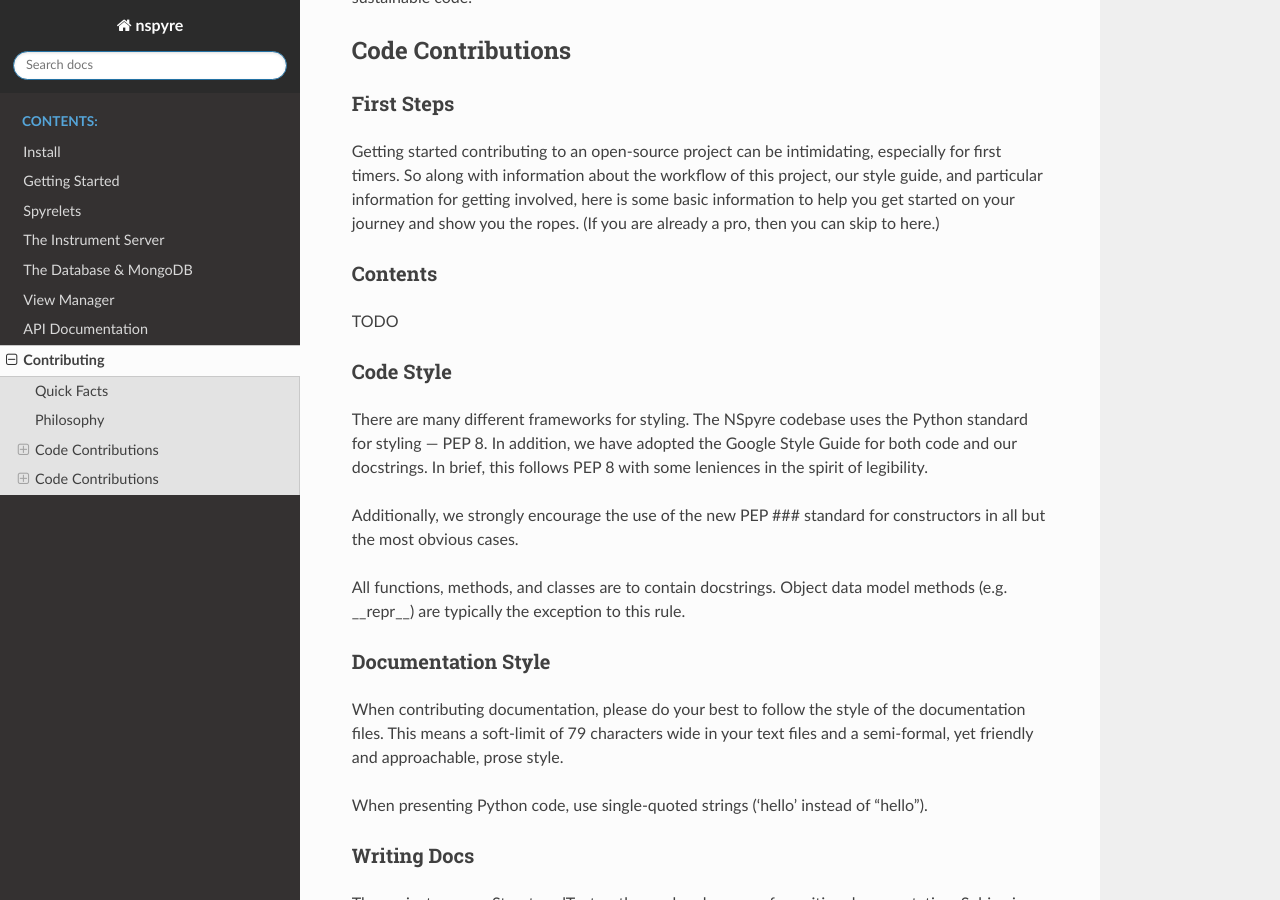
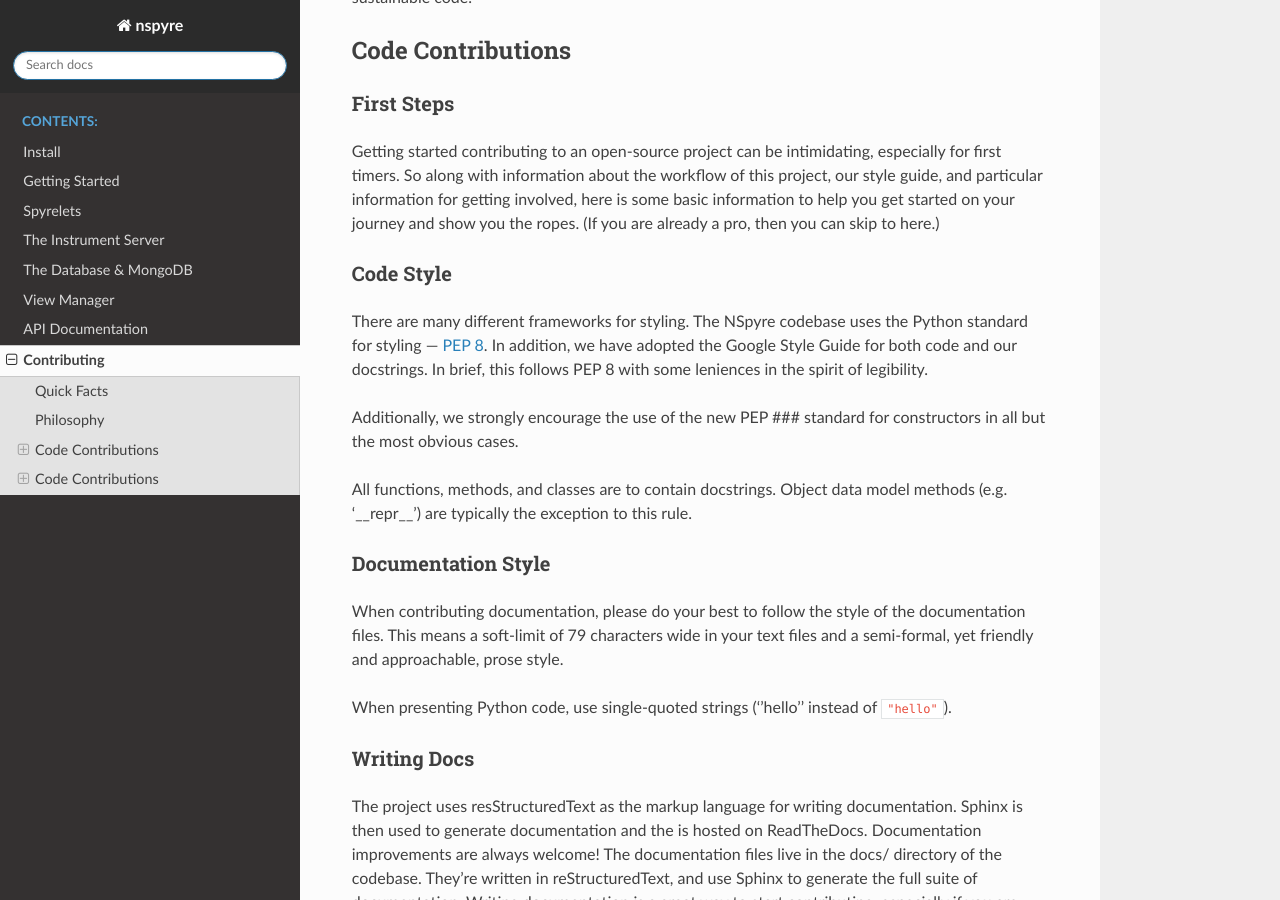
Before and after one commit to nspyre-org/nspyre, a Sphinx documentation site: the page built from docs/contributing.rst, in a window 1280 px wide and 900 px high, scrolled down 1054 px. Built offline with Sphinx 7.4.7 and the Read the Docs theme 2.0.0, drawn with Linux system fonts in a browser that asks for light colours; pages that are not in the unit, such as notebooks, are missing from menus.

Commit message:
Update contributing.rst

```diff
--- a/docs/contributing.rst
+++ b/docs/contributing.rst
@@ -32,25 +32,21 @@ First Steps
 
 Getting started contributing to an open-source project can be intimidating, especially for first timers. So along with information about the workflow of this project, our style guide, and particular information for getting involved, here is some basic information to help you get started on your journey and show you the ropes. (If you are already a pro, then you can skip to here.)
 
-Contents
---------
-TODO
-
 Code Style
 ----------
 
-There are many different frameworks for styling. The NSpyre codebase uses the Python standard for styling — PEP 8. In addition, we have adopted the Google Style Guide for both code and our docstrings. In brief, this follows PEP 8 with some leniences in the spirit of legibility.
+There are many different frameworks for styling. The NSpyre codebase uses the Python standard for styling — `PEP 8 <https://pep8.org>`_. In addition, we have adopted the Google Style Guide for both code and our docstrings. In brief, this follows PEP 8 with some leniences in the spirit of legibility.
 
 Additionally, we strongly encourage the use of the new PEP ### standard for constructors in all but the most obvious cases.
 
-All functions, methods, and classes are to contain docstrings. Object data model methods (e.g. __repr__) are typically the exception to this rule.
+All functions, methods, and classes are to contain docstrings. Object data model methods (e.g. '__repr__') are typically the exception to this rule.
 
 Documentation Style
 -------------------
 
 When contributing documentation, please do your best to follow the style of the documentation files. This means a soft-limit of 79 characters wide in your text files and a semi-formal, yet friendly and approachable, prose style.
 
-When presenting Python code, use single-quoted strings ('hello' instead of "hello").
+When presenting Python code, use single-quoted strings (''hello'' instead of ``"hello"``).
 
 
 Writing Docs
@@ -105,8 +101,6 @@ Fork the repository
    To fork the NSpyre repository, click the Fork button in the header of the repository.
 
 .. image:: images/Bootcamp-Fork.png
-   :align: middle
-   :alt: A repository's fork button
 
 Sit back and watch the forking magic. When it’s finished, you’ll be taken to your copy of the NSpyre repository. (As this is a GitHub specific step and not a git step, it can’t be completed with the git tool. However, checkout the hub command line tool for this and other useful extensions of the git tool https://hub.github.com).
 
```
